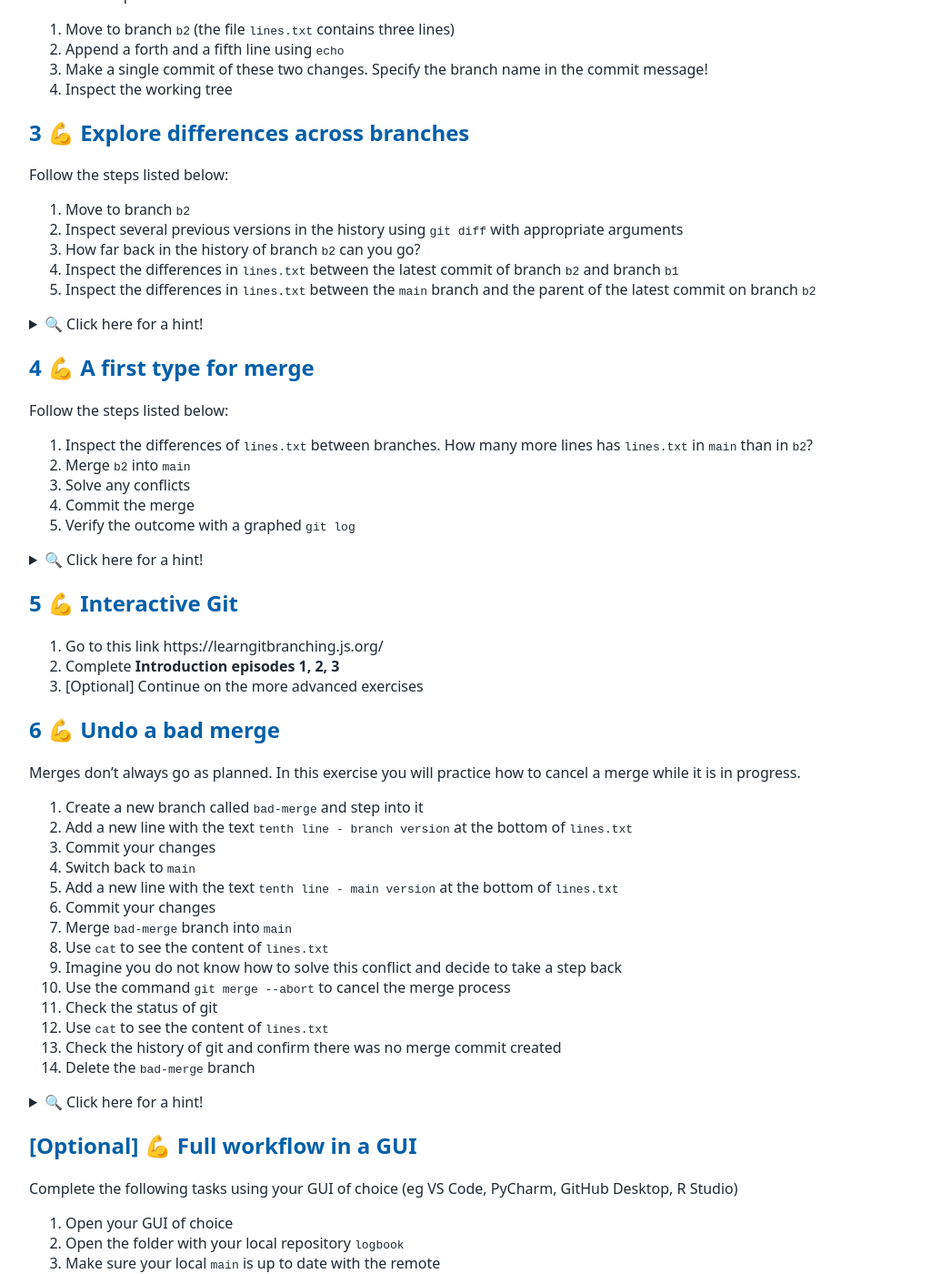
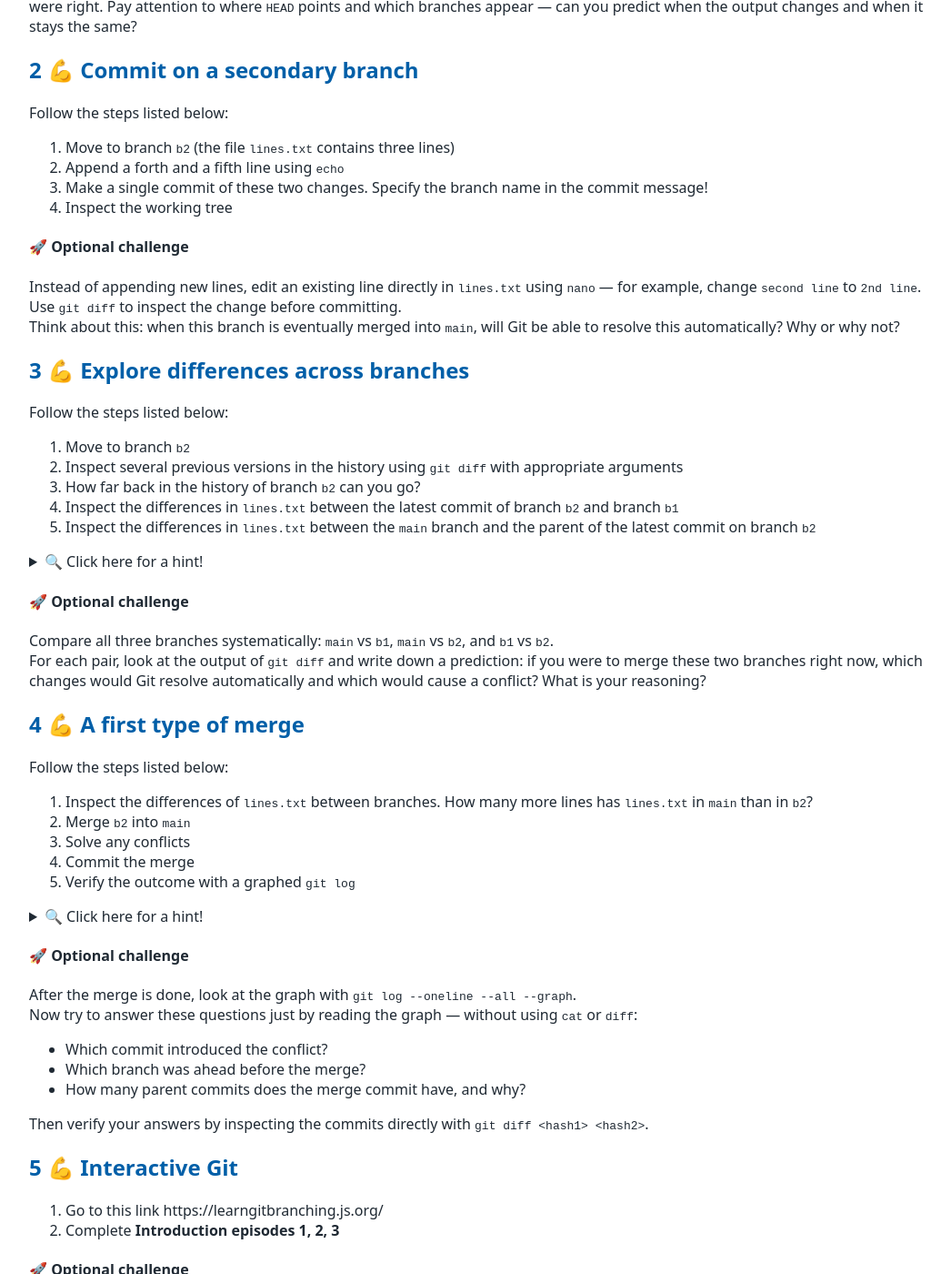
Before and after one commit to tu-delft-library/intermediate_version_control_with_git, a Jekyll site: the page built from material_for_participants/exercises.md, in a window 1280 px wide and 1400 px high, scrolled down 585 px. Shown: the whole window at 91% size, without its empty margins (108-1154 px from the left). Built offline with Jekyll 4.4.1, drawn with Linux system fonts in a browser that asks for light colours; our own code applies the rules of GitHub Pages for plain Markdown files; some of the changed text lies outside the part shown.

Commit message:
Add optional exercises

```diff
--- a/material_for_participants/exercises.md
+++ b/material_for_participants/exercises.md
@@ -25,6 +25,14 @@ When you are finished:
 - To delete branches use `git branch -d name_of_branch name_of_another_branch`
 </details>
 
+#### 🚀 Optional challenge
+
+Before running each command, write down (or say out loud) what you expect
+`git log --oneline` to show. Then run it and check if you were right.
+Pay attention to where `HEAD` points and which branches appear — can you
+predict when the output changes and when it stays the same?
+
+
 ## 2 💪 Commit on a secondary branch
 
 Follow the steps listed below:
@@ -34,8 +42,17 @@ Follow the steps listed below:
 1. Make a single commit of these two changes. Specify the branch name in the commit message!
 1. Inspect the working tree
 
+#### 🚀 Optional challenge
+
+Instead of appending new lines, edit an existing line directly in `lines.txt`
+using `nano` — for example, change `second line` to `2nd line`.
+Use `git diff` to inspect the change before committing.
+Think about this: when this branch is eventually merged into `main`, will Git
+be able to resolve this automatically? Why or why not?
+
 
 ## 3 💪 Explore differences across branches
+
 Follow the steps listed below:
 
 1. Move to branch `b2`
@@ -53,9 +70,17 @@ Follow the steps listed below:
 - Add `~1` or `~2` to the name of the branch to refer to earlier commits (e.g. parents)
 </details>
 
+#### 🚀 Optional challenge
+
+Compare all three branches systematically: `main` vs `b1`, `main` vs `b2`,
+and `b1` vs `b2`.
+For each pair, look at the output of `git diff` and write down a prediction:
+if you were to merge these two branches right now, which changes would Git
+resolve automatically and which would cause a conflict? What is your reasoning?
 
 
-## 4 💪 A first type for merge
+## 4 💪 A first type of merge
+
 Follow the steps listed below:
 
 1. Inspect the differences of `lines.txt` between branches. How many more lines has `lines.txt` in `main` than in `b2`?
@@ -70,19 +95,34 @@ Follow the steps listed below:
 - To inspect differences between branches `git diff name_of_branch name_of_another_branch`
 - To merge branches, first stand on the branch that will *receive* the changes with `git switch target_branch` and then do the merge with `git merge incoming_branch`
 - Use `nano file_in_conflict` to edit the file manually
-- Use `git log --oneline --all --graph` to see a graphed git history with all branches
 </details>
+
+#### 🚀 Optional challenge
+
+After the merge is done, look at the graph with `git log --oneline --all --graph`.
+Now try to answer these questions just by reading the graph — without using `cat` or `diff`:
+
+- Which commit introduced the conflict?
+- Which branch was ahead before the merge?
+- How many parent commits does the merge commit have, and why?
+
+Then verify your answers by inspecting the commits directly with
+`git diff <hash1> <hash2>`.
 
 
 ## 5 💪 Interactive Git
+
 1. Go to this link https://learngitbranching.js.org/
 1. Complete **Introduction episodes 1, 2, 3**
-1. [Optional] Continue on the more advanced exercises
+
+#### 🚀 Optional challenge
+Continue on the more advanced exercises
 
 
-##  6 💪 Undo a bad merge
+## 6 💪 Undo a bad merge
 
 Merges don't always go as planned. In this exercise you will practice how to cancel a merge while it is in progress.
+
 1. Create a new branch called `bad-merge` and step into it
 1. Add a new line with the text `tenth line - branch version` at the bottom of `lines.txt`
 1. Commit your changes
@@ -98,7 +138,6 @@ Merges don't always go as planned. In this exercise you will practice how to can
 1. Check the history of git and confirm there was no merge commit created
 1. Delete the `bad-merge` branch
 
-
 <details>
 <summary>🔍 Click here for a hint! </summary>
 
@@ -108,11 +147,22 @@ Merges don't always go as planned. In this exercise you will practice how to can
 - To check the status of git use `git status`
 - To check the history of a branch use `git log --oneline --all --graph`
 - To force delete a branch use `git branch -D name_of_branch`
-
 </details>
 
+#### 🚀 Optional challenge
 
-##  [Optional] 💪 Full workflow in a GUI
+Now practice undoing a merge that was **already committed**.
+
+1. Recreate the `bad-merge` branch from where you left off and redo the merge —
+   but this time resolve the conflict (however you like) and commit it
+1. Verify the merge commit appears in `git log --oneline --graph`
+1. Use `git reset --hard HEAD~1` to undo the merge commit
+1. Verify the merge commit is gone and `lines.txt` is back to its previous state
+1. Think about this: what would happen if you had already pushed the merge
+   commit to GitHub before running `git reset --hard`?
+
+
+## 7 🚀 Optional challenge: Full workflow in a GUI
 
 Complete the following tasks using your GUI of choice (eg VS Code, PyCharm, GitHub Desktop, R Studio)
 
```
